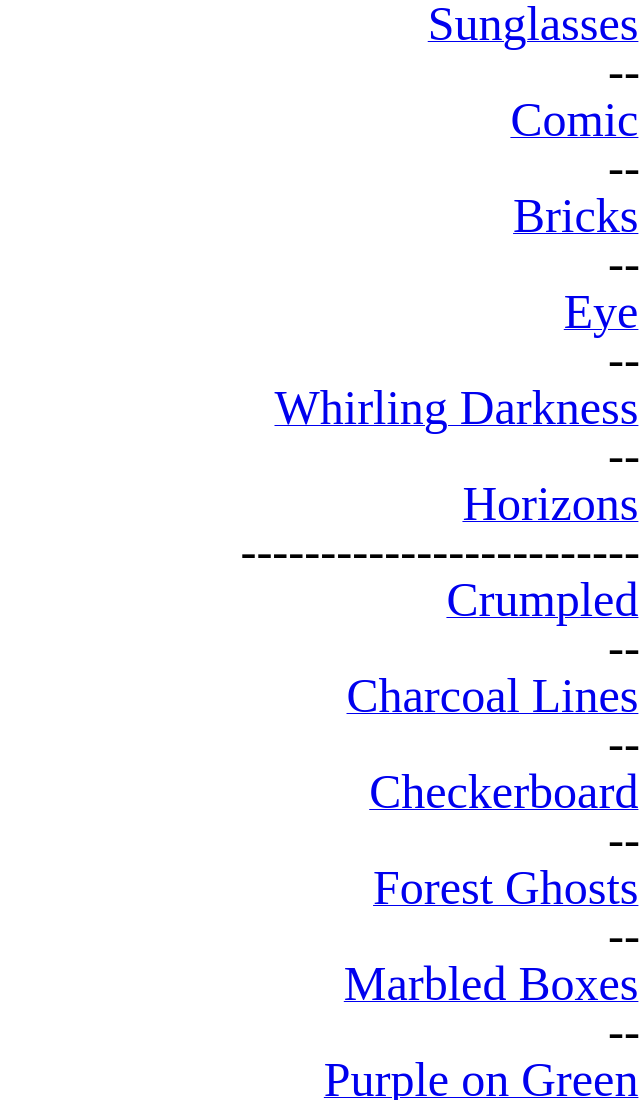
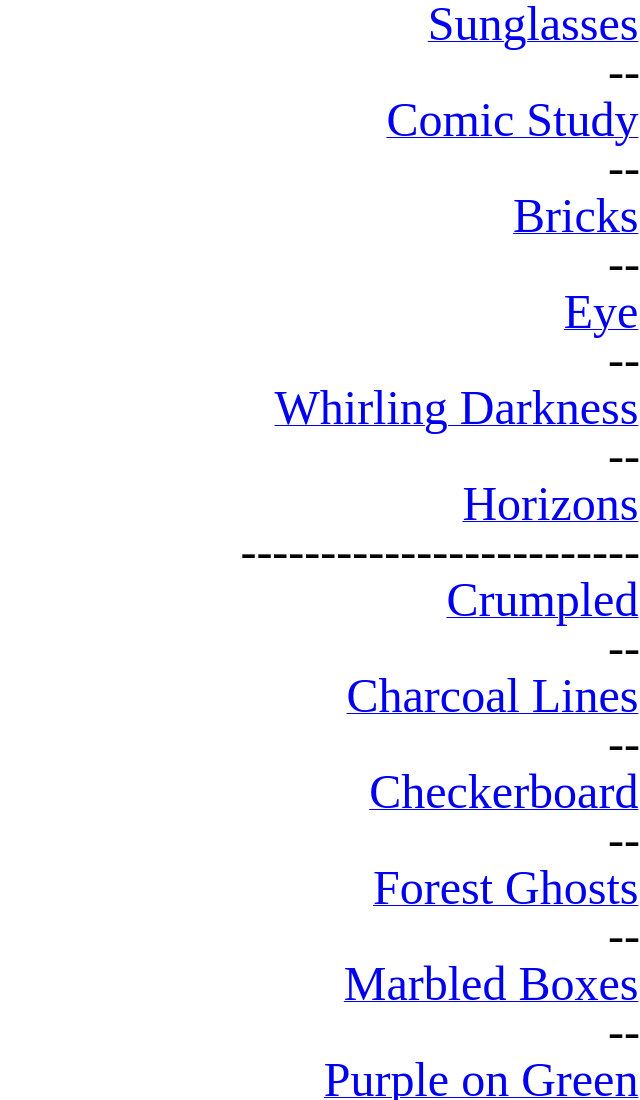
Before and after one commit to rmueller42/JustArtScrollingWebsite, a plain HTML site: page index.html in a window 1280 px wide. Shown: the top 1100 px of the page, without its empty margins (640-1280 px from the left). Drawn offline with Linux system fonts and the light colour scheme.

Commit message:
a few more quick fixes

```diff
--- a/index.html
+++ b/index.html
@@ -37,7 +37,7 @@
             <div style = "display:flex; justify-content: flex-end;">
                 <a href = "./comic.html" style = 'padding-right: 0.1em;'>
                    <font size="+4">
-                        Comic
+                        Comic Study
                    </font>
                 </a>
             </div>
@@ -344,7 +344,7 @@
                 <font size="+4">
                    --
                 </font>
-
+            </h1>
             <div style = "display:flex; justify-content: flex-end;">
                 <a href = "./stars.html" style = 'padding-right: 0.1em;'>
                    <font size="+4">
@@ -370,7 +370,7 @@
                 <font size="+4">
                    --
                 </font>
-
+            </h1>
 
         </div>
     </body>
```
